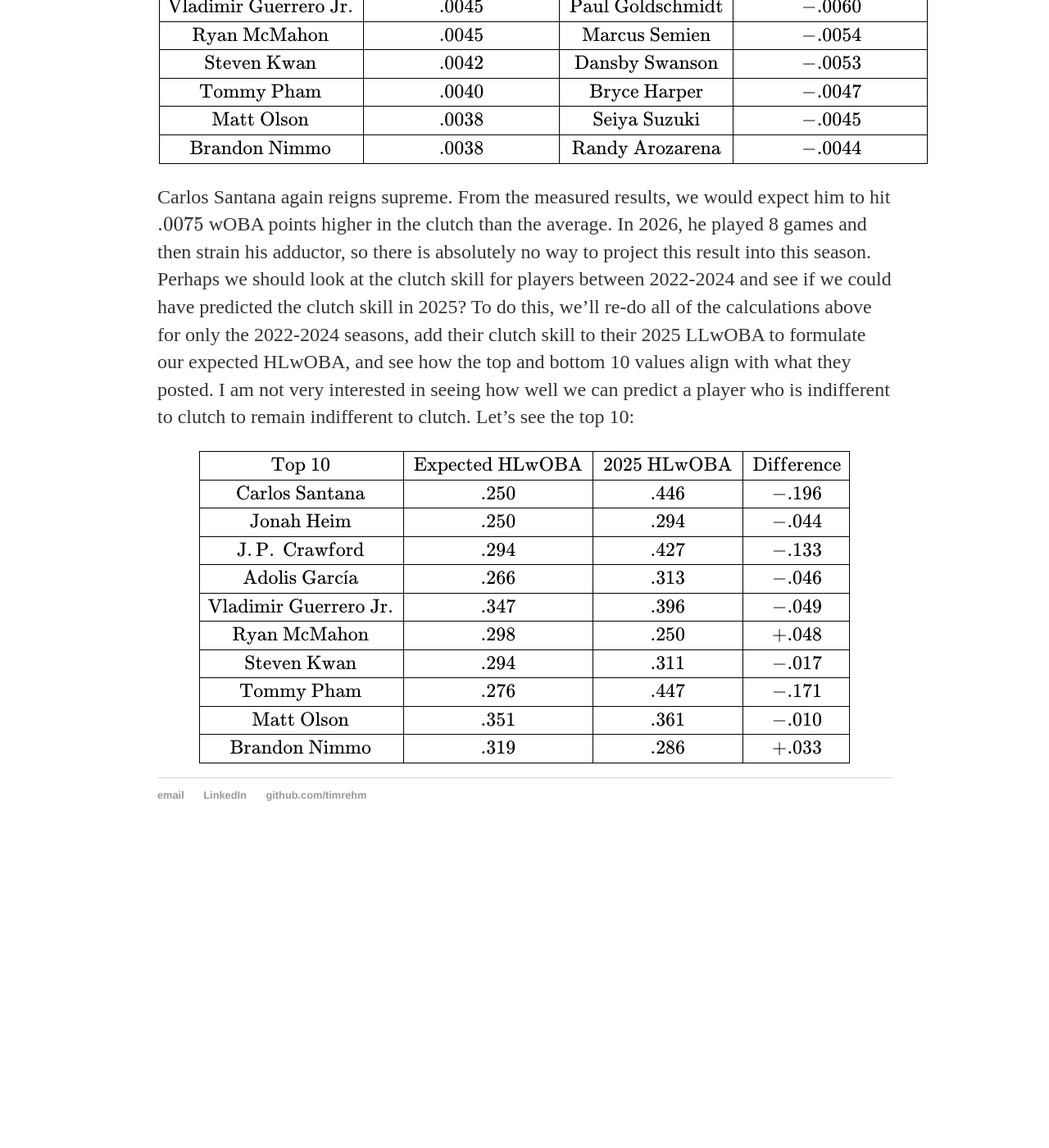
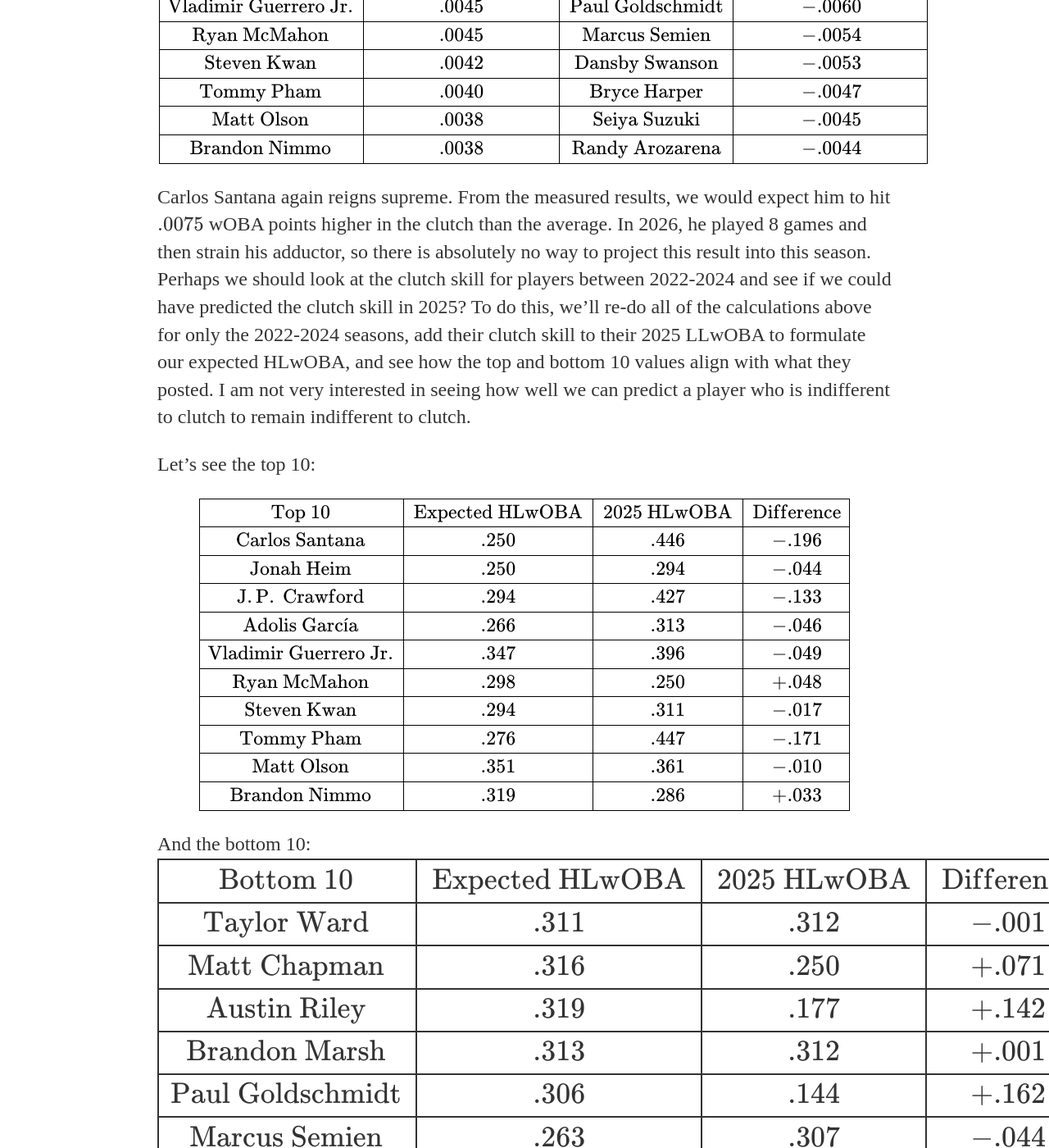
Before and after one commit to timrehm/timrehm.github.io, a Jekyll site: the page built from _posts/2026-5-24-leverage.md, in a window 1280 px wide and 1400 px high, scrolled down 8500 px. Shown: the whole window at 82% size. Built offline with Jekyll 4.4.1, drawn with Linux system fonts in a browser that asks for light colours; before the commit the page ends 9537 px from its top, so only the background shows below that.

Commit message:
Update 2026-5-24-leverage.md

```diff
--- a/_posts/2026-5-24-leverage.md
+++ b/_posts/2026-5-24-leverage.md
@@ -152,7 +152,9 @@
 \end{array}
 $$
 
-Carlos Santana again reigns supreme. From the measured results, we would expect him to hit $.0075$ wOBA points higher in the clutch than the average. In 2026, he played 8 games and then strain his adductor, so there is absolutely no way to project this result into this season. Perhaps we should look at the clutch skill for players between 2022-2024 and see if we could have predicted the clutch skill in 2025? To do this, we'll re-do all of the calculations above for only the 2022-2024 seasons, add their clutch skill to their 2025 LLwOBA to formulate our expected HLwOBA, and see how the top and bottom 10 values align with what they posted. I am not very interested in seeing how well we can predict a player who is indifferent to clutch to remain indifferent to clutch. Let's see the top 10:
+Carlos Santana again reigns supreme. From the measured results, we would expect him to hit $.0075$ wOBA points higher in the clutch than the average. In 2026, he played 8 games and then strain his adductor, so there is absolutely no way to project this result into this season. Perhaps we should look at the clutch skill for players between 2022-2024 and see if we could have predicted the clutch skill in 2025? To do this, we'll re-do all of the calculations above for only the 2022-2024 seasons, add their clutch skill to their 2025 LLwOBA to formulate our expected HLwOBA, and see how the top and bottom 10 values align with what they posted. I am not very interested in seeing how well we can predict a player who is indifferent to clutch to remain indifferent to clutch.
+
+Let's see the top 10:
 
 $$
 \Large
@@ -182,3 +184,33 @@
 \hline
 \end{array}
 $$
+
+And the bottom 10:
+$$
+\Large
+\begin{array}{|c|c|c|c|}
+\hline
+\mathrm{Bottom \ 10} & \mathrm{Expected \ HLwOBA} & \mathrm{2025 \ HLwOBA} & \mathrm{Difference}\\
+\hline
+\mathrm{Taylor \ Ward}& .311 & .312 & -.001\\
+\hline
+\mathrm{Matt \ Chapman}& .316 & .250 & +.071\\
+\hline
+\mathrm{Austin \ Riley}&.319 & .177 & +.142\\
+\hline
+\mathrm{Brandon \ Marsh}&.313  & .312 & +.001\\
+\hline
+\mathrm{Paul \ Goldschmidt} &.306 &.144 &+.162\\
+\hline
+\mathrm{Marcus \ Semien} &.263 & .307 & -.044\\
+\hline
+\mathrm{Dansby \ Swanson} &.291& .231 & +.060\\
+\hline
+\mathrm{Bryce \ Harper} &.338 & .323 & +.015\\
+\hline
+\mathrm{Seiya \ Suzuki} &.318 &.355  & -.037\\
+\hline
+\mathrm{Randy \ Arozarena} &.304 & .333 & -.029\\
+\hline
+\end{array}
+$$
```
